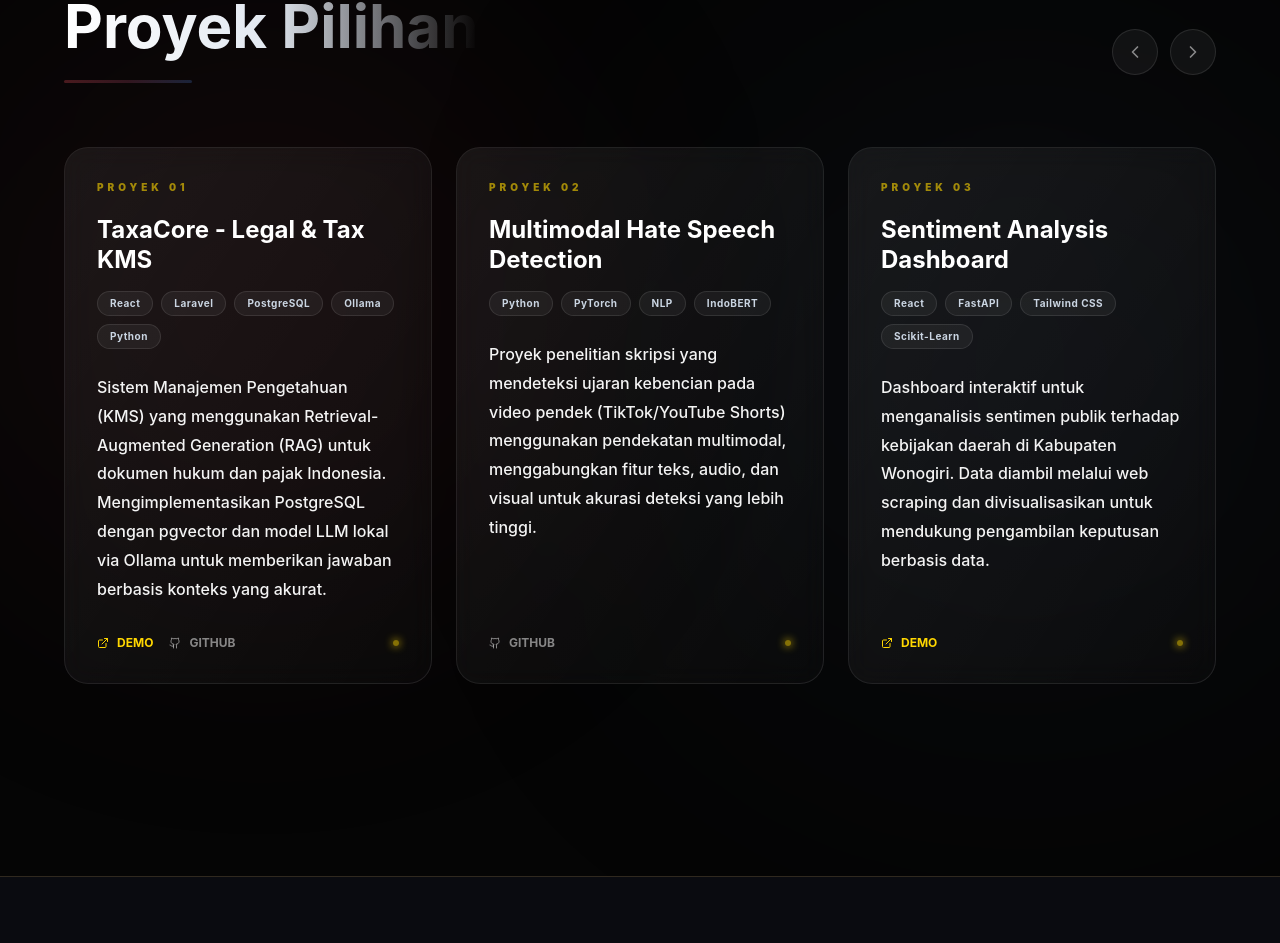
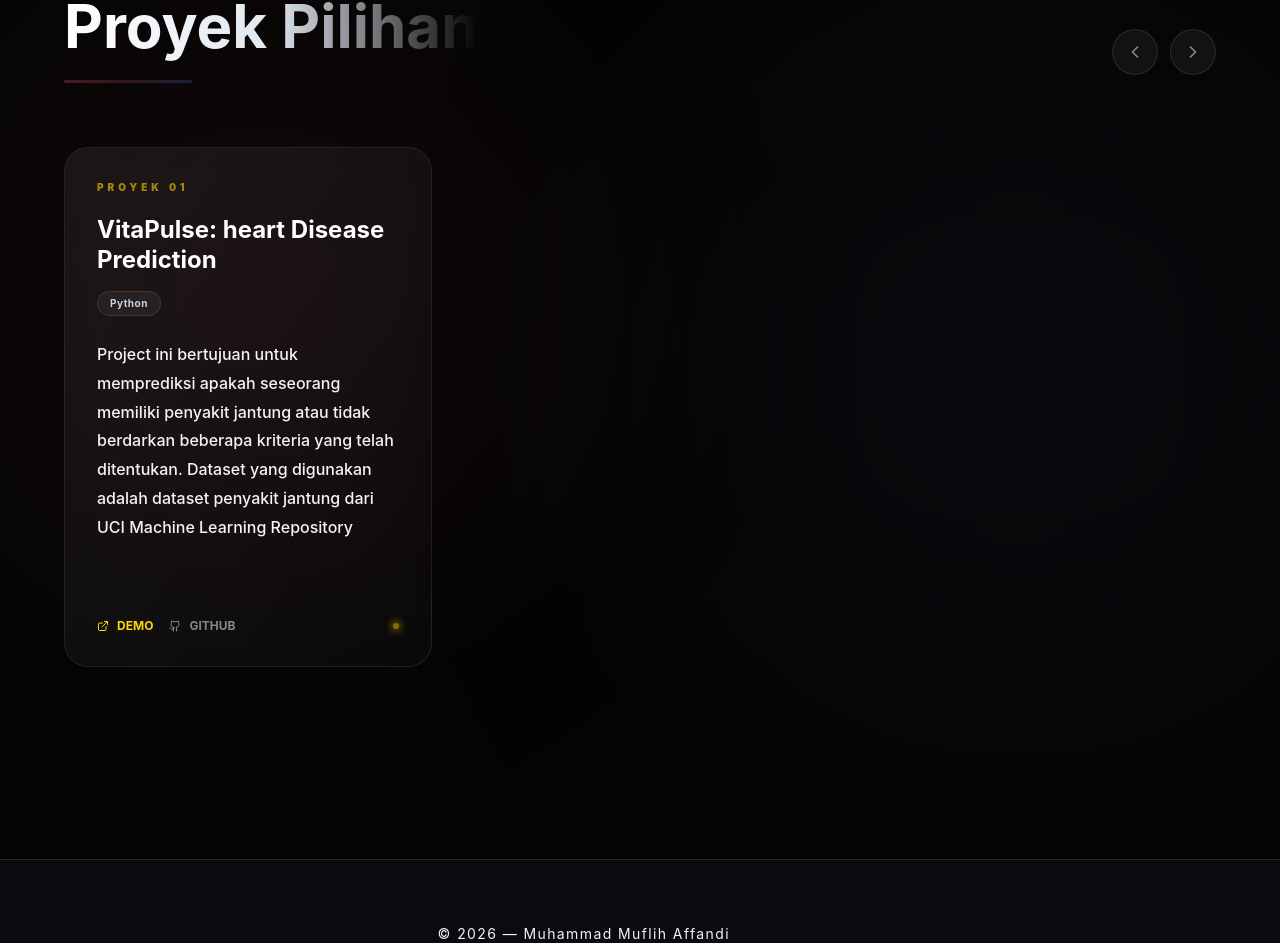
Before and after one commit to MuhammadAffandi24/porto1, a React (Vite) app: page / in a window 1280 px wide. Shown: the part 4202-5145 px from the top of the page. Built offline with nearby package versions, Linux system fonts and the light colour scheme.

Commit message:
update project true

```diff
--- a/src/app/components/ProjectsSection.tsx
+++ b/src/app/components/ProjectsSection.tsx
@@ -17,28 +17,12 @@
   const projects: Project[] = [
     {
       id: "1",
-      name: "TaxaCore - Legal & Tax KMS",
+      name: "VitaPulse: heart Disease Prediction",
       description:
-        "Sistem Manajemen Pengetahuan (KMS) yang menggunakan Retrieval-Augmented Generation (RAG) untuk dokumen hukum dan pajak Indonesia. Mengimplementasikan PostgreSQL dengan pgvector dan model LLM lokal via Ollama untuk memberikan jawaban berbasis konteks yang akurat.",
-      technologies: ["React", "Laravel", "PostgreSQL", "Ollama", "Python"],
-      link: "https://example.com",
-      github: "https://github.com/username/taxacore",
-    },
-    {
-      id: "2",
-      name: "Multimodal Hate Speech Detection",
-      description:
-        "Proyek penelitian skripsi yang mendeteksi ujaran kebencian pada video pendek (TikTok/YouTube Shorts) menggunakan pendekatan multimodal, menggabungkan fitur teks, audio, dan visual untuk akurasi deteksi yang lebih tinggi.",
-      technologies: ["Python", "PyTorch", "NLP", "IndoBERT"],
-      github: "https://github.com/username/hate-speech-detection",
-    },
-    {
-      id: "3",
-      name: "Sentiment Analysis Dashboard",
-      description:
-        "Dashboard interaktif untuk menganalisis sentimen publik terhadap kebijakan daerah di Kabupaten Wonogiri. Data diambil melalui web scraping dan divisualisasikan untuk mendukung pengambilan keputusan berbasis data.",
-      technologies: ["React", "FastAPI", "Tailwind CSS", "Scikit-Learn"],
-      link: "https://example.com",
+        "Project ini bertujuan untuk memprediksi apakah seseorang memiliki penyakit jantung atau tidak berdarkan beberapa kriteria yang telah ditentukan. Dataset yang digunakan adalah dataset penyakit jantung dari UCI Machine Learning Repository",
+      technologies: ["Python"],
+      link: "https://vitapulseprediction.streamlit.app/",
+      github: "https://github.com/MuhammadAffandi24/MAIProject",
     },
   ];
 
```
